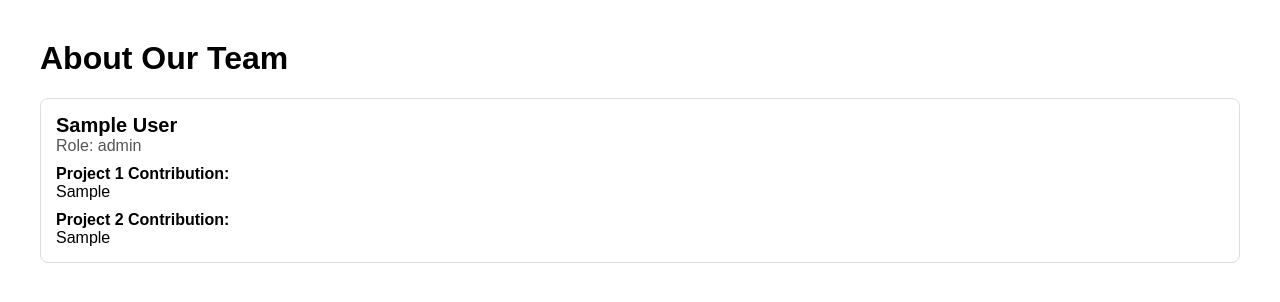
After one commit to 106512035/g05repositorypart2, a PHP site: page /about.php in a window 1280 px wide. The commit adds this page. Shown: the top 302 px of the page. Run offline with PHP 8.4, Linux system fonts and the light colour scheme; tables that the repository leaves empty or names only in its code hold one stand-in row (values such as "Sample post").

Commit message:
added about.php and put the database code in

```diff
--- /dev/null
+++ b/about.php
@@ -0,0 +1,79 @@
+<?php
+require_once("settings.php");
+
+try {
+    $pdo = new PDO(
+        "mysql:host=$host;dbname=$database;charset=utf8",
+        $user,
+        $password
+    );
+
+    $pdo->setAttribute(PDO::ATTR_ERRMODE, PDO::ERRMODE_EXCEPTION);
+
+    $stmt = $pdo->prepare("SELECT * FROM member_contributions");
+    $stmt->execute();
+    $members = $stmt->fetchAll(PDO::FETCH_ASSOC);
+
+} catch (PDOException $e) {
+    die("Database connection failed: " . $e->getMessage());
+}
+?>
+
+<!DOCTYPE html>
+<html lang="en">
+<head>
+    <meta charset="UTF-8">
+    <title>About Us</title>
+    <style>
+        body {
+            font-family: Arial, sans-serif;
+            margin: 40px;
+        }
+        .member-card {
+            border: 1px solid #ddd;
+            padding: 15px;
+            margin-bottom: 15px;
+            border-radius: 8px;
+        }
+        .member-name {
+            font-size: 20px;
+            font-weight: bold;
+        }
+        .role {
+            color: #555;
+            margin-bottom: 10px;
+        }
+        .section-title {
+            font-weight: bold;
+            margin-top: 10px;
+        }
+    </style>
+</head>
+<body>
+
+<h1>About Our Team</h1>
+
+<?php foreach ($members as $member): ?>
+    <div class="member-card">
+        <div class="member-name">
+            <?= htmlspecialchars($member['member_name']) ?>
+        </div>
+
+        <div class="role">
+            Role: <?= htmlspecialchars($member['role']) ?>
+        </div>
+
+        <div>
+            <div class="section-title">Project 1 Contribution:</div>
+            <div><?= nl2br(htmlspecialchars($member['project_1_contribution'])) ?></div>
+        </div>
+
+        <div>
+            <div class="section-title">Project 2 Contribution:</div>
+            <div><?= nl2br(htmlspecialchars($member['project_2_contribution'])) ?></div>
+        </div>
+    </div>
+<?php endforeach; ?>
+
+</body>
+</html>
```
Also changed, not shown: styles/shopnest.css (indentation only).
